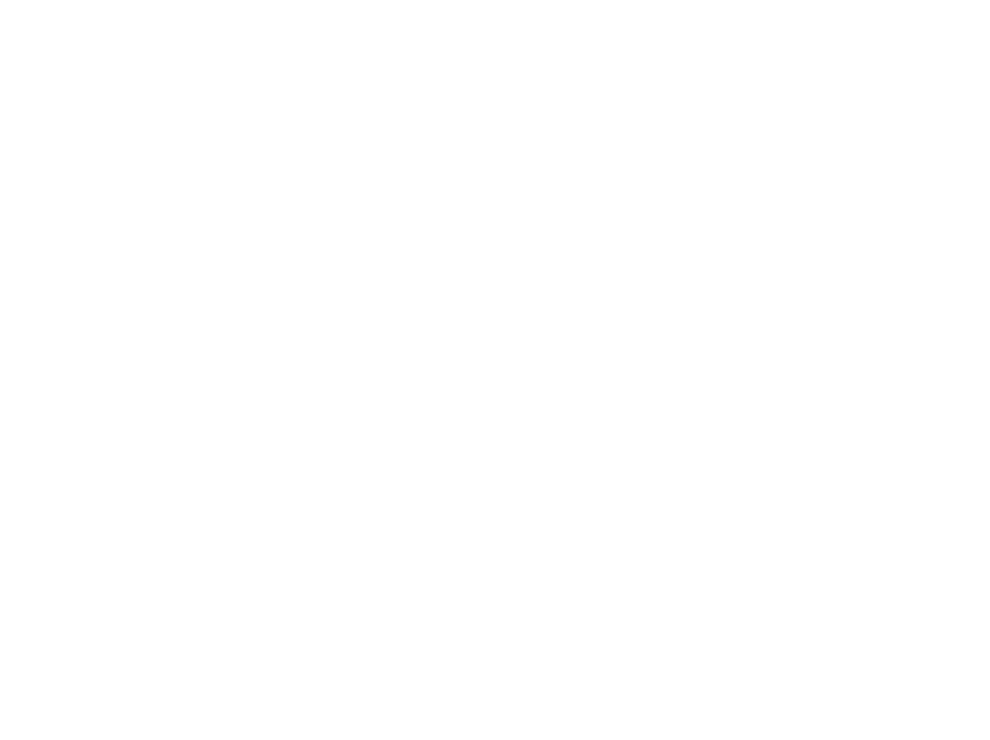
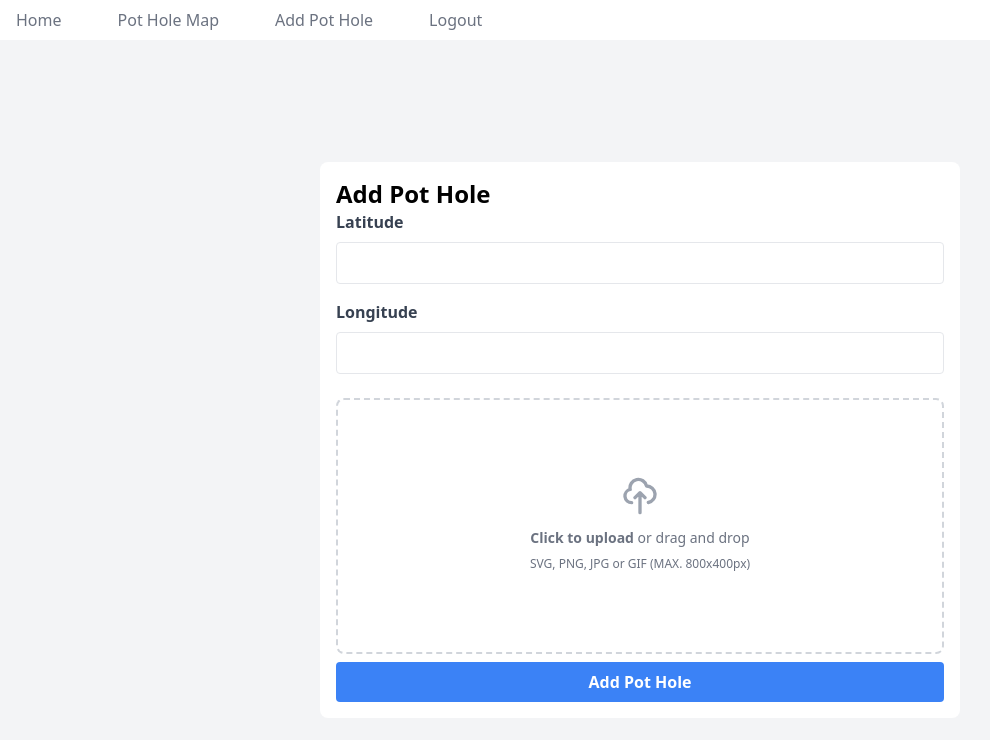
Before and after one commit to DarkPhoenix2704/pothHoleApp, a React app: page /addpothole in a window 1280 px wide. Before the commit this address had no page. Shown: the top 740 px of the page, without its empty margins (0-990 px from the left). Built offline with nearby package versions, Linux system fonts and the light colour scheme.

Commit message:
fix: new features

```diff
--- a/package.json
+++ b/package.json
@@ -1,5 +1,5 @@
 {
-  "name": "pothhole-app",
+  "name": "pothole-app",
   "version": "1.0.0",
   "main": "index.js",
   "repository": "https://github.com/DarkPhoenix2704/pothHole-app.git",
--- a/src/App.tsx
+++ b/src/App.tsx
@@ -1,10 +1,9 @@
 import React from "react";
 import { BrowserRouter, Routes, Route } from "react-router-dom";
-import { useFirebase } from "./context/firebase";
 import { Login } from "./routes/Login";
 import { Home } from "./routes/Home";
-import { PothHoleMap } from "./routes/PothHoleMap";
-import { AddPothHole } from "./routes/AddPothHole";
+import { PotHoleMap } from "./routes/PotHoleMap";
+import { AddPotHole } from "./routes/AddPotHole";
 
 const App = () => {
   return (
@@ -12,8 +11,8 @@
       <Routes>
         <Route path="/" element={<Home />} />
         <Route path="/login" element={<Login />} />
-        <Route path="/pothholemap" element={<PothHoleMap />} />
-        <Route path="/addpothhole" element={<AddPothHole />} />
+        <Route path="/potholemap" element={<PotHoleMap />} />
+        <Route path="/addpothole" element={<AddPotHole />} />
       </Routes>
     </BrowserRouter>
   );
--- a/src/index.html
+++ b/src/index.html
@@ -3,8 +3,8 @@
   <head>
     <meta charset="utf-8" />
     <meta name="viewport" content="width=device-width, initial-scale=1" />
-    <title>Poth Hole Detection App</title>
-    <meta name="description" content="Poth Hole Detection App" />
+    <title>Pot Hole Detection App</title>
+    <meta name="description" content="Pot Hole Detection App" />
     <style>
       body {
         scrollbar-width: none;
--- a/src/routes/AddPothHole.tsx
+++ b/src/routes/AddPotHole.tsx
@@ -1,62 +1,61 @@
-import { LoadScript, GoogleMap, Marker } from "@react-google-maps/api";
 import { signOut } from "firebase/auth";
 import React from "react";
 import { Link, useNavigate } from "react-router-dom";
 import { useFirebase } from "../context/firebase";
-import { ref, push, set } from "firebase/database";
-import { uploadBytesResumable, getDownloadURL } from "firebase/storage";
+import { ref, set } from "firebase/database";
+import { getDownloadURL, ref as stref, uploadBytes } from "firebase/storage";
 
-export const AddPothHole = () => {
+export const AddPotHole = () => {
   const { auth, db, storage } = useFirebase();
   const navigate = useNavigate();
   const [latitude, setLatitude] = React.useState<number | null>(null);
   const [longitude, setLongitude] = React.useState<number | null>(null);
-  const [file, setFile] = React.useState<File | null>(null);
   const [isSuccess, setIsSuccess] = React.useState<boolean>(false);
-  const [percent, setPercent] = React.useState(0);
+  const [potHoleDoesNotExist, setPotHoleDoesNotExist] = React.useState<
+    boolean | null
+  >(null);
+  const [image, setImage] = React.useState<File | null>(null);
 
-  const addPothHole = async (e: React.FormEvent<HTMLFormElement>) => {
+  const checkIfPotHoleExists = async () => {
+    const formData = new FormData();
+    formData.append("file", image as File);
+    const res = await (
+      await fetch("https://pothole.anbarasun.in", {
+        method: "POST",
+        body: formData,
+      })
+    ).json();
+    return res.prediction;
+  };
+
+  const addPotHole = async (e: React.FormEvent<HTMLFormElement>) => {
     setIsSuccess(false);
     e.preventDefault();
+    setPotHoleDoesNotExist(null);
+    const data = await checkIfPotHoleExists();
+    if (!data) {
+      setPotHoleDoesNotExist(true);
+      return;
+    }
     const id = Date.now();
+    const storageRef = await stref(storage, `images/${id}`);
+    await uploadBytes(storageRef, image as Blob).then(async (snapShot) => {
+      const url = await getDownloadURL(await snapShot.ref);
       const locationRef = ref(db, `locations/${id}`);
       await set(locationRef, {
         latitude: latitude,
         longitude: longitude,
         id,
-    }).then((snapShot) => {
+        url,
+      }).then(async (snapShot) => {
         setIsSuccess(true);
+      });
     });
   };
 
   function handleFile(event: React.ChangeEvent<HTMLInputElement>) {
-    setFile(event.target.files![0]);
+    setImage(event.target.files![0]);
   }
-
-  /*  const handleUpload = () => {
-    if (!file) {
-      alert("Please select a file");
-      return;
-    }
-    const storageRef = ref(storage, `/files/${file.name}`); // progress can be paused and resumed. It also exposes progress updates. // Receives the storage reference and the file to upload.
-    const uploadTask = uploadBytesResumable(storageRef, file);
-    uploadTask.on(
-      "state_changed",
-      (snapshot) => {
-        const percent = Math.round(
-          (snapshot.bytesTransferred / snapshot.totalBytes) * 100
-        ); // update progress
-        setPercent(percent);
-      },
-      (err) => console.log(err),
-      () => {
-        // download url
-        getDownloadURL(uploadTask.snapshot.ref).then((url) => {
-          console.log(url);
-        });
-      }
-    );
-  }; */
 
   return (
     <>
@@ -65,16 +64,16 @@
           Home
         </Link>
         <Link
-          to="/pothholemap"
+          to="/potholemap"
           className="text-gray-500 ml-2 p-2 cursor-pointer"
         >
-          Poth Hole Map
+          Pot Hole Map
         </Link>
         <Link
-          to="/addpothhole"
+          to="/addpothole"
           className="text-gray-500 ml-2 p-2 cursor-pointer"
         >
-          Add Poth Hole
+          Add Pot Hole
         </Link>
         <div
           onClick={() => {
@@ -88,8 +87,8 @@
       </div>
       <div className="min-h-screen bg-gray-100 flex justify-center items-center">
         <div className="bg-white w-1/2 p-4 rounded-lg">
-          <h1 className="text-2xl font-bold">Add Poth Hole</h1>
-          <form className="flex flex-col" onSubmit={addPothHole}>
+          <h1 className="text-2xl font-bold">Add Pot Hole</h1>
+          <form className="flex flex-col" onSubmit={addPotHole}>
             <div className="mb-4">
               <label
                 htmlFor="number"
@@ -159,20 +158,24 @@
                   id="dropzone-file"
                   type="file"
                   className="hidden"
-                  /*                   onChange={handleFile}
-                   */
+                  accept="image/*"
+                  onChange={handleFile}
                 />
               </label>
             </div>
-            <p>{percent} "% done"</p>
             <button
               type="submit"
               className="bg-blue-500 hover:bg-blue-700 text-white font-bold py-2 px-4 rounded focus:outline-none focus:ring-2 focus:ring-blue-500 focus:ring-opacity-50"
             >
-              Add Poth Hole
+              Add Pot Hole
             </button>
+            {potHoleDoesNotExist ? (
+              <div className="text-white my-2 rounded-sm p-2 bg-red-400">
+                Pot Hole Does Not Exist
+              </div>
+            ) : null}
             {isSuccess && (
-              <div className="text-green-500">Poth Hole Added Successfully</div>
+              <div className="text-green-500">Pot Hole Added Successfully</div>
             )}
           </form>
         </div>
--- a/src/routes/Home.tsx
+++ b/src/routes/Home.tsx
@@ -1,16 +1,18 @@
-import { ref, push, set, query, get, onValue } from "firebase/database";
+import { ref, set, query, get } from "firebase/database";
+import { getDownloadURL, ref as stref } from "firebase/storage";
 import React, { useEffect } from "react";
 import { useFirebase } from "../context/firebase";
 import { Link, useNavigate } from "react-router-dom";
 import { User, signOut } from "firebase/auth";
 
 export const Home = () => {
-  const { db, auth } = useFirebase();
+  const { db, auth, storage } = useFirebase();
   const navigate = useNavigate();
   const [locations, setLocations] = React.useState<Array<{
     id: string;
     latitude: number;
     longitude: number;
+    url: string;
   }> | null>(null);
 
   useEffect(() => {
@@ -20,24 +22,21 @@
       const data: Array<{
         id: string;
         latitude: number;
+        url: string;
         longitude: number;
       }> = [];
-      Object.entries(locationsSnapShot.val()).forEach((val: any) => {
+
+      Object.entries(locationsSnapShot.val()).map((val: any) => {
         const id = val[0];
         data.push({
           id: id,
           latitude: val[1].latitude,
           longitude: val[1].longitude,
+          url: val[1].url,
         });
       });
 
-      setLocations(
-        data as {
-          id: string;
-          latitude: number;
-          longitude: number;
-        }[]
-      );
+      setLocations(data);
     })();
   }, []);
 
@@ -55,16 +54,16 @@
           Home
         </Link>
         <Link
-          to="/pothholemap"
+          to="/potholemap"
           className="text-gray-500 ml-2 p-2 cursor-pointer"
         >
-          Poth Hole Map
+          Pot Hole Map
         </Link>
         <Link
-          to="/addpothhole"
+          to="/addpothole"
           className="text-gray-500 ml-2 p-2 cursor-pointer"
         >
-          Add PothHole
+          Add PotHole
         </Link>
         <div
           onClick={() => {
@@ -77,51 +76,54 @@
         </div>
       </div>
       <div className="min-h-screen bg-gray-100 flex justify-center items-center">
-        <table className="bg-white w-5/6 p-4 rounded-lg">
+        <div className="bg-white  w-3/4 p-4 rounded-lg">
+          <table className="table-auto w-full">
+            <thead>
               <tr>
-            <th colSpan={5} className="px-4 py-2">
-              Poth Hole Locations
-            </th>
+                <td colSpan={5} className="text-center font-bold px-4 py-2">
+                  PotHole Locations
+                </td>
               </tr>
               <tr>
-            <th className="px-2 py-2">SI NO</th>
-            <th className="px-2 py-2">Date</th>
-            <th className="px-2 py-2">Latitude</th>
-            <th className="px-2 py-2">Logitude</th>
-            <th className="px-2 py-2">Action</th>
+                <th className="px-4 py-2">SI/No</th>
+                <th className="px-4 py-2">Latitude</th>
+                <th className="px-4 py-2">Longitude</th>
+                <th className="px-4 py-2">Image</th>
+                <th className="px-4 py-2">Actions</th>
               </tr>
+            </thead>
+            <tbody>
               {locations &&
-            locations.map((location, index) => {
+                locations.map((location, key) => {
                   return (
-                <tr key={index}>
-                  <td className="px-2 py-2">{index + 1}</td>
-                  <td className="px-2 py-2">
-                    {new Date().getDate() +
-                      "/" +
-                      new Date().getMonth() +
-                      "/" +
-                      new Date().getFullYear()}
+                    <tr key={location?.id}>
+                      <td className="border px-4 py-2">{key + 1}</td>
+                      <td className="border px-4 py-2">{location?.latitude}</td>
+                      <td className="border px-4 py-2">
+                        {location?.longitude}
                       </td>
-                  <td className="px-2 py-2">
-                    <div className="text-gray-500 w-full flex-grow">
-                      {location.latitude}
-                    </div>
+                      <td className="border px-4 py-2">
+                        <a href={location.url} target="_blank">
+                          <img
+                            src={location.url}
+                            alt="pothole"
+                            className="w-20 h-20 hover:scale-150 transition-transform object-cover"
+                          />
+                        </a>
                       </td>
-                  <td className="px-2 py-2">
-                    <div className="text-gray-500 w-full flex-grow">
-                      {location.longitude}
-                    </div>
-                  </td>
-                  <td className="px-2 py-2 ">
+                      <td className="border text-center px-4 py-2">
                         <button
-                      className="text-white rounded-md bg-red-500 p-2 cursor-pointer"
+                          className="text-white rounded-md ml-2 p-2 bg-red-400 cursor-pointer"
                           onClick={() => {
-                        const locationRef = ref(db, `locations/${location.id}`);
+                            const locationRef = ref(
+                              db,
+                              `locations/${location?.id}`
+                            );
                             set(locationRef, null);
                             setLocations((prev) => {
                               if (prev) {
                                 return prev.filter(
-                              (item) => item.id !== location.id
+                                  (item) => item?.id !== location?.id
                                 );
                               }
                               return prev;
@@ -134,7 +136,9 @@
                     </tr>
                   );
                 })}
+            </tbody>
           </table>
+        </div>
       </div>
     </>
   );
--- a/src/routes/PothHoleMap.tsx
+++ b/src/routes/PotHoleMap.tsx
@@ -5,7 +5,7 @@
 import { ref, get, query } from "firebase/database";
 import { LoadScript, GoogleMap, Marker } from "@react-google-maps/api";
 
-export const PothHoleMap = () => {
+export const PotHoleMap = () => {
   const { auth, db } = useFirebase();
   const navigate = useNavigate();
   const [locations, setLocations] = React.useState<Array<{
@@ -20,8 +20,8 @@
   };
 
   const center = {
-    lat: -3.745,
-    lng: -38.523,
+    lat: 9.9894,
+    lng: 76.579,
   };
   useEffect(() => {
     (async () => {
@@ -58,16 +58,16 @@
           Home
         </Link>
         <Link
-          to="/pothholemap"
+          to="/potholemap"
           className="text-gray-500 ml-2 p-2 cursor-pointer"
         >
-          Poth Hole Map
+          Pot Hole Map
         </Link>
         <Link
-          to="/addpothhole"
+          to="/addpothole"
           className="text-gray-500 ml-2 p-2 cursor-pointer"
         >
-          Add Poth Hole
+          Add Pot Hole
         </Link>
         <div
           onClick={() => {
@@ -81,12 +81,12 @@
       </div>
       <div className="min-h-screen bg-gray-100 flex justify-center items-center">
         <div className="bg-white w-1/2 p-4 rounded-lg">
-          <h1 className="text-2xl font-bold">Poth Hole Map</h1>
+          <h1 className="text-2xl font-bold">Pot Hole Map</h1>
           <LoadScript googleMapsApiKey="AIzaSyDZNQ4fIy6JJWDjC8D47kA6B428usEAuMg">
             <GoogleMap
               mapContainerStyle={containerStyle}
               center={center}
-              zoom={1}
+              zoom={12}
             >
               {locations?.map((location) => (
                 <Marker
```
Lines whose indentation alone changed are shown as unchanged.
